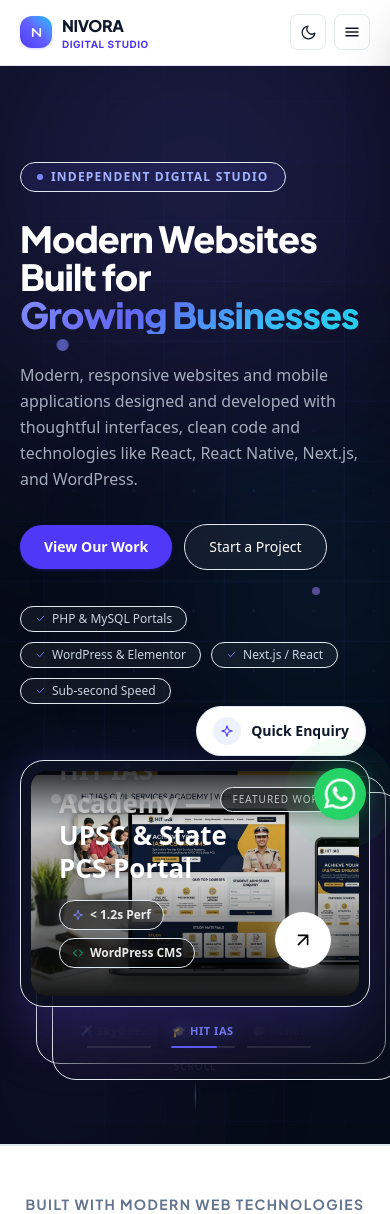
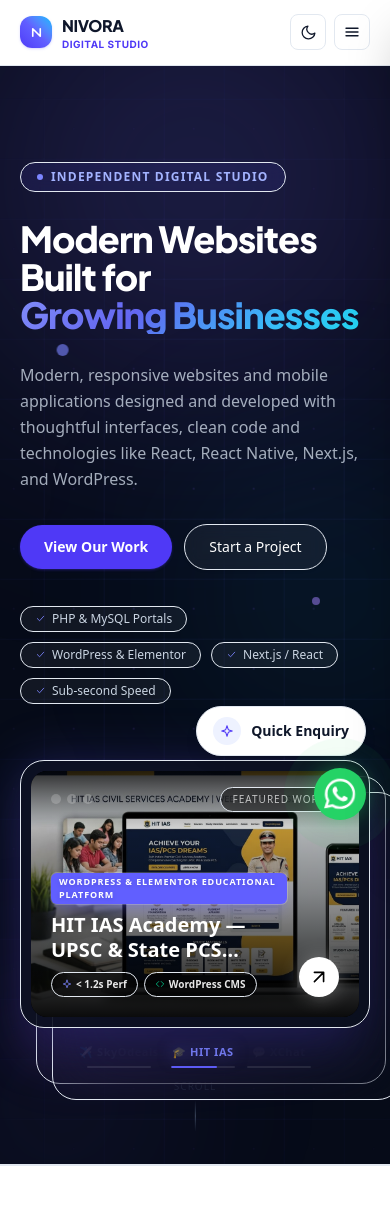
Before and after one commit to nivoraTech03/NIVORATech, a Next.js app: page / in a window 390 px wide. Shown: the top 1214 px of the page. Built offline with nearby package versions, Linux system fonts and the light colour scheme.

Commit message:
feat: implement Hero section component with project showcase and animated background

```diff
--- a/components/sections/Hero.tsx
+++ b/components/sections/Hero.tsx
@@ -197,7 +197,7 @@ export function Hero() {
                 </div>
 
                 {/* Image Slider */}
-                <div className="relative aspect-[16/11] w-full">
+                <div className="relative aspect-[4/3] sm:aspect-[16/11] w-full">
                   {projects.map((p, i) => (
                     <div
                       key={p.id}
@@ -223,23 +223,23 @@ export function Hero() {
                       )}
 
                       {/* Gradient Overlay for text readability */}
-                      <div className="absolute inset-0 bg-gradient-to-t from-black/90 via-black/20 to-transparent pointer-events-none" />
+                      <div className="absolute inset-0 bg-gradient-to-t from-black/95 via-black/40 to-transparent pointer-events-none" />
 
                       {/* Project Details overlaid on image */}
-                      <div className="absolute bottom-0 left-0 right-0 p-7 z-20 transform transition-transform duration-700" style={{ transform: i === current && !animating ? 'translateY(0)' : 'translateY(15px)' }}>
-                        <div className="flex items-end justify-between gap-4">
-                          <div className="space-y-3">
-                            <div className="inline-block rounded-md bg-indigo-500 px-2.5 py-1 shadow-lg shadow-indigo-500/30 ring-1 ring-white/20">
-                              <p className="text-[10px] font-extrabold text-white uppercase tracking-widest drop-shadow-sm">{p.category}</p>
+                      <div className="absolute bottom-0 left-0 right-0 p-5 sm:p-7 z-20 transform transition-transform duration-700" style={{ transform: i === current && !animating ? 'translateY(0)' : 'translateY(15px)' }}>
+                        <div className="flex items-end justify-between gap-3 sm:gap-4">
+                          <div className="space-y-2 sm:space-y-3">
+                            <div className="inline-block rounded-md bg-indigo-500 px-2 py-0.5 sm:px-2.5 sm:py-1 shadow-lg shadow-indigo-500/30 ring-1 ring-white/20">
+                              <p className="text-[9px] sm:text-[10px] font-extrabold text-white uppercase tracking-widest drop-shadow-sm">{p.category}</p>
                             </div>
-                            <h2 className="text-[26px] font-extrabold text-white leading-tight drop-shadow-md">{p.title}</h2>
-                            <div className="flex flex-wrap gap-2 pt-1">
-                              <span className="flex items-center gap-1.5 rounded-full bg-black/40 px-3 py-1.5 text-xs font-semibold text-white/90 backdrop-blur-md border border-white/10 shadow-inner">
-                                <Icon name="sparkles" size={12} className="text-indigo-400" />
+                            <h2 className="text-xl sm:text-[26px] font-extrabold text-white leading-tight drop-shadow-md line-clamp-2">{p.title}</h2>
+                            <div className="flex flex-wrap gap-1.5 sm:gap-2 pt-0.5 sm:pt-1">
+                              <span className="flex items-center gap-1 sm:gap-1.5 rounded-full bg-black/40 px-2.5 py-1 sm:px-3 sm:py-1.5 text-[10px] sm:text-xs font-semibold text-white/90 backdrop-blur-md border border-white/10 shadow-inner">
+                                <Icon name="sparkles" size={10} className="text-indigo-400 sm:w-3 sm:h-3" />
                                 {p.stats?.[2]?.value ?? "98/100"} Perf
                               </span>
-                              <span className="flex items-center gap-1.5 rounded-full bg-black/40 px-3 py-1.5 text-xs font-semibold text-white/90 backdrop-blur-md border border-white/10 shadow-inner">
-                                <Icon name="code" size={12} className="text-emerald-400" />
+                              <span className="flex items-center gap-1 sm:gap-1.5 rounded-full bg-black/40 px-2.5 py-1 sm:px-3 sm:py-1.5 text-[10px] sm:text-xs font-semibold text-white/90 backdrop-blur-md border border-white/10 shadow-inner">
+                                <Icon name="code" size={10} className="text-emerald-400 sm:w-3 sm:h-3" />
                                 {p.architecture?.split(",")[0] ?? "React"}
                               </span>
                             </div>
@@ -247,7 +247,7 @@ export function Hero() {
                           <Link
                             href={`/work/${p.slug}`}
                             aria-label={`View project ${p.title}`}
-                            className="group/btn relative flex h-14 w-14 shrink-0 items-center justify-center rounded-full bg-white text-black overflow-hidden transition-all hover:scale-110 shadow-[0_0_20px_rgba(255,255,255,0.3)]"
+                            className="group/btn relative flex h-10 w-10 sm:h-14 sm:w-14 shrink-0 items-center justify-center rounded-full bg-white text-black overflow-hidden transition-all hover:scale-110 shadow-[0_0_20px_rgba(255,255,255,0.3)]"
                           >
                             <div className="absolute inset-0 bg-indigo-100 opacity-0 transition-opacity group-hover/btn:opacity-100" />
                             <Icon name="arrowUpRight" size={22} className="relative z-10 transition-transform group-hover/btn:translate-x-0.5 group-hover/btn:-translate-y-0.5" />
```
